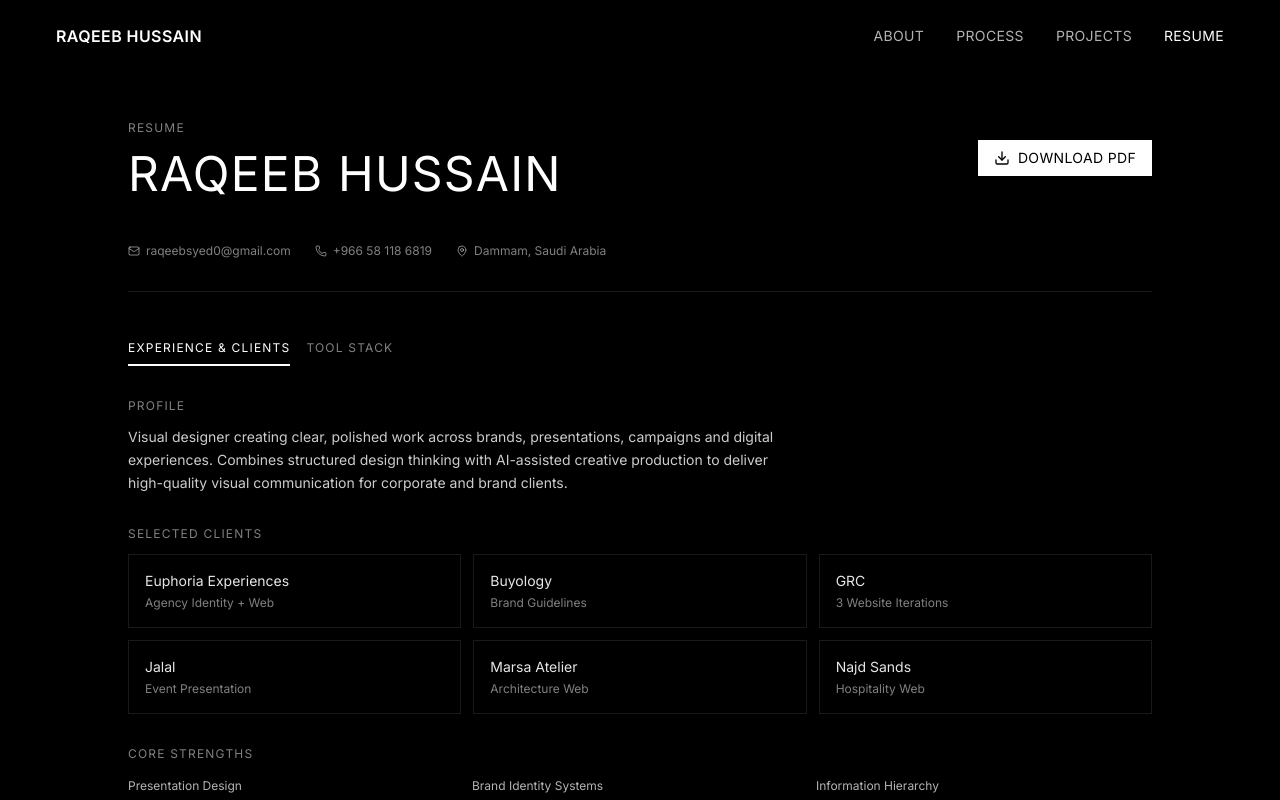
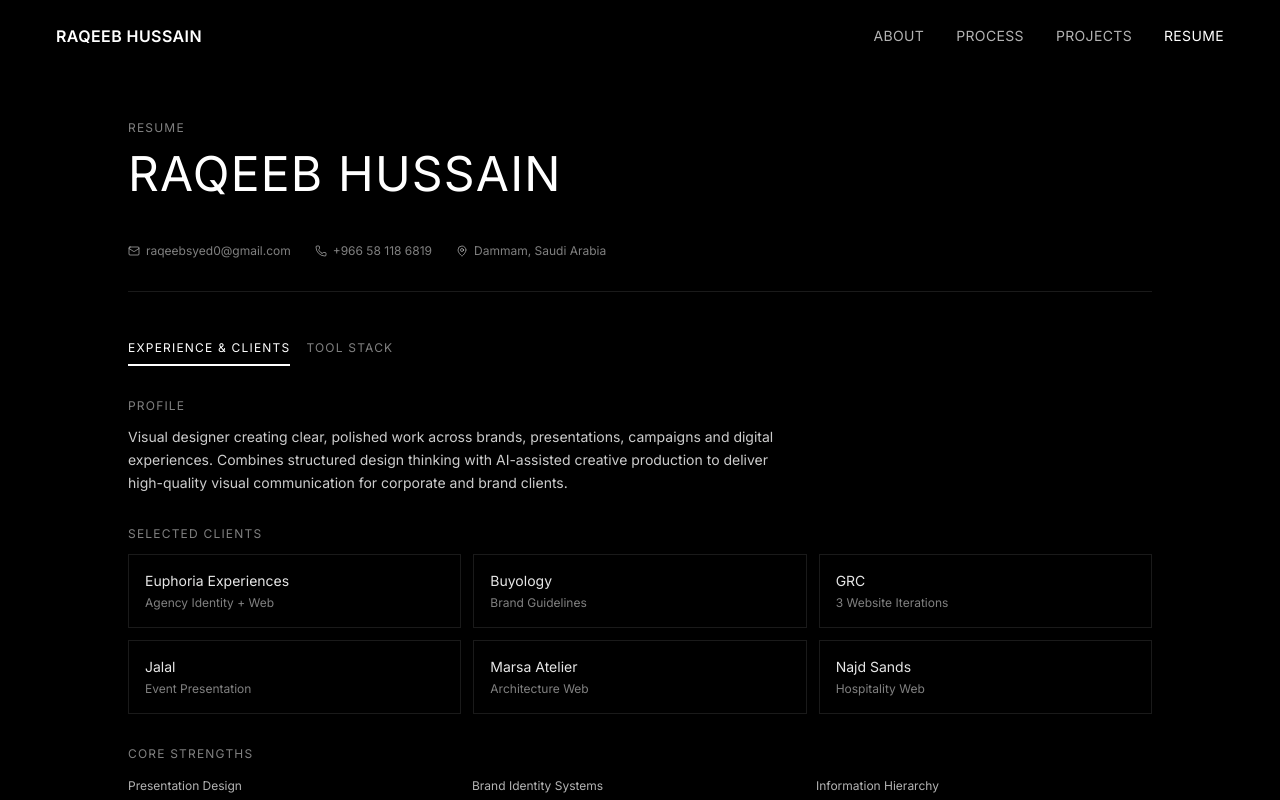
Before and after one commit to raqeebsyed0-notacoder/raqeeb-website, a React (Vite) app: page /resume in a window 1280 px wide. Shown: the top 800 px of the page. Built offline with nearby package versions, Linux system fonts and the light colour scheme; a web font is replaced by a local one.

Commit message:
fix: remove top Download PDF button from resume (keep bottom one)

```diff
--- a/src/pages/ResumePage.tsx
+++ b/src/pages/ResumePage.tsx
@@ -30,23 +30,13 @@ export default function ResumePage() {
   return (
     <PageLayout>
       <div className="max-w-5xl mx-auto">
-        <div className="flex items-center justify-between mb-12">
-          <div>
+        <div className="mb-12">
           <p className="text-xs text-white/50 uppercase tracking-widest mb-4">
             Resume
           </p>
           <h1 className="text-3xl sm:text-4xl md:text-5xl tracking-wide uppercase font-normal leading-[0.9]">
             Raqeeb Hussain
           </h1>
-          </div>
-          <a
-            href="/Raqeeb_Hussain_Resume.pdf"
-            download
-            className="inline-flex items-center gap-2 px-4 py-2 text-sm tracking-wide uppercase bg-white text-black hover:bg-white/90 transition-colors"
-          >
-            <Download size={16} />
-            Download PDF
-          </a>
         </div>
 
         {/* Contact strip */}
```
Lines whose indentation alone changed are shown as unchanged.
